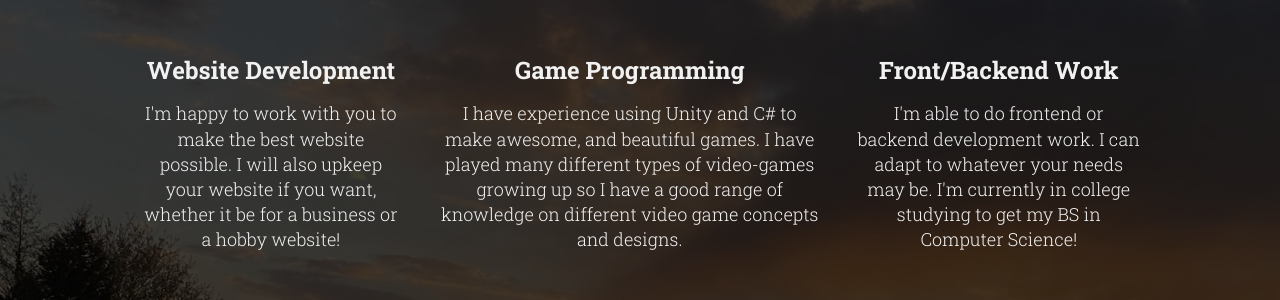
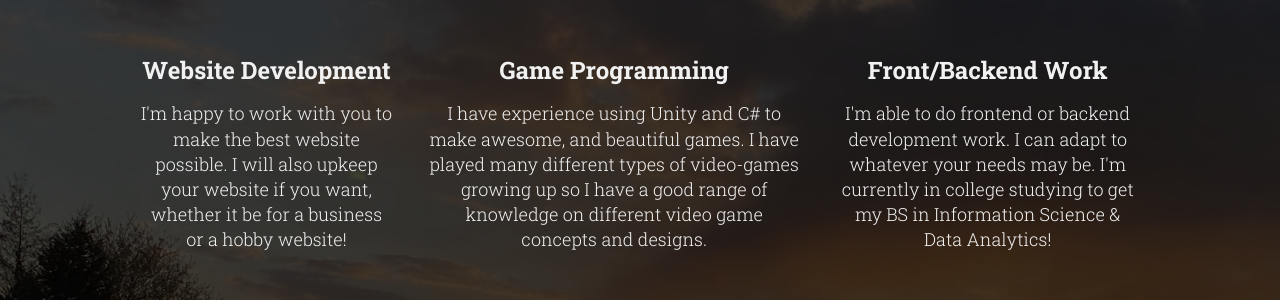
Before and after one commit to AirTechWick/PortfolioWebsite, a plain HTML site: page index.html in a window 1280 px wide. Shown: the part 652-952 px from the top of the page. Drawn offline with nearby package versions, Linux system fonts and the light colour scheme.

Commit message:
Update index.html
Updated goal

```diff
--- a/index.html
+++ b/index.html
@@ -61,7 +61,7 @@
 
                 <div class="ind_service">
                     <h3>Front/Backend Work</h3>
-                    <p>I'm able to do frontend or backend development work. I can adapt to whatever your needs may be. I'm currently in college studying to get my BS in Computer Science!</p>
+                    <p>I'm able to do frontend or backend development work. I can adapt to whatever your needs may be. I'm currently in college studying to get my BS in Information Science & Data Analytics!</p>
                 </div> <!-- / service -->
             </div> <!-- / services -->
 
```
